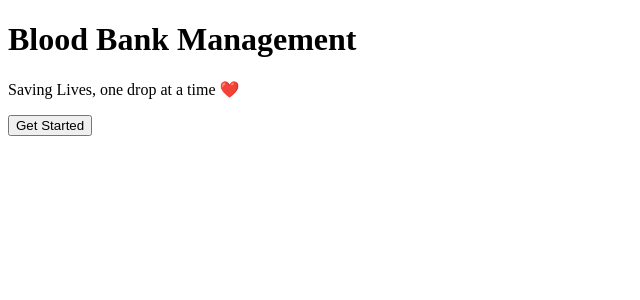
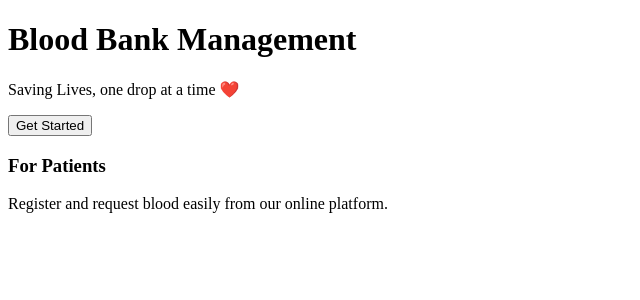
Before and after one commit to Shrilesh-Dhobale/Blood-Bank, a Python web app: template templates/index.html in a window 1280 px wide. Shown: the part 45-345 px from the top of the page, without its empty margins (0-640 px from the left). Run offline with Jinja, Linux system fonts and the light colour scheme; the template is opened without the code that fills it, so the values that code supplies are empty.

Commit message:
cards added

```diff
--- a/templates/index.html
+++ b/templates/index.html
@@ -20,5 +20,11 @@
         <p>Saving Lives, one drop at a time ❤️</p>
         <button>Get Started</button>
     </div>
+
+    <div id="cards">
+        <div class="card">
+            <h3>For Patients</h3>
+            <p>Register and request blood easily from our online platform.</p>
+        </div>
 </body>
 </html>
```
